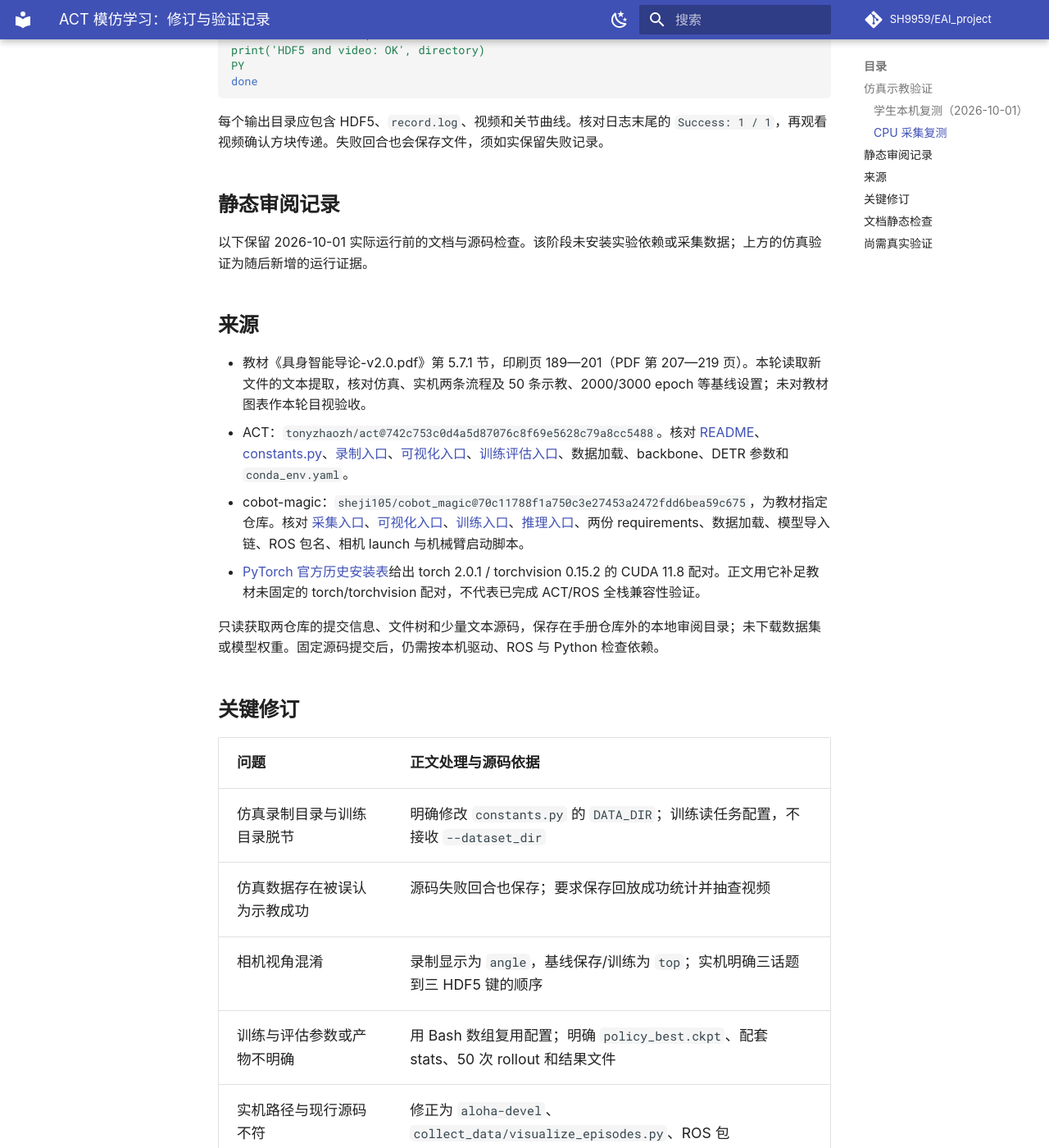
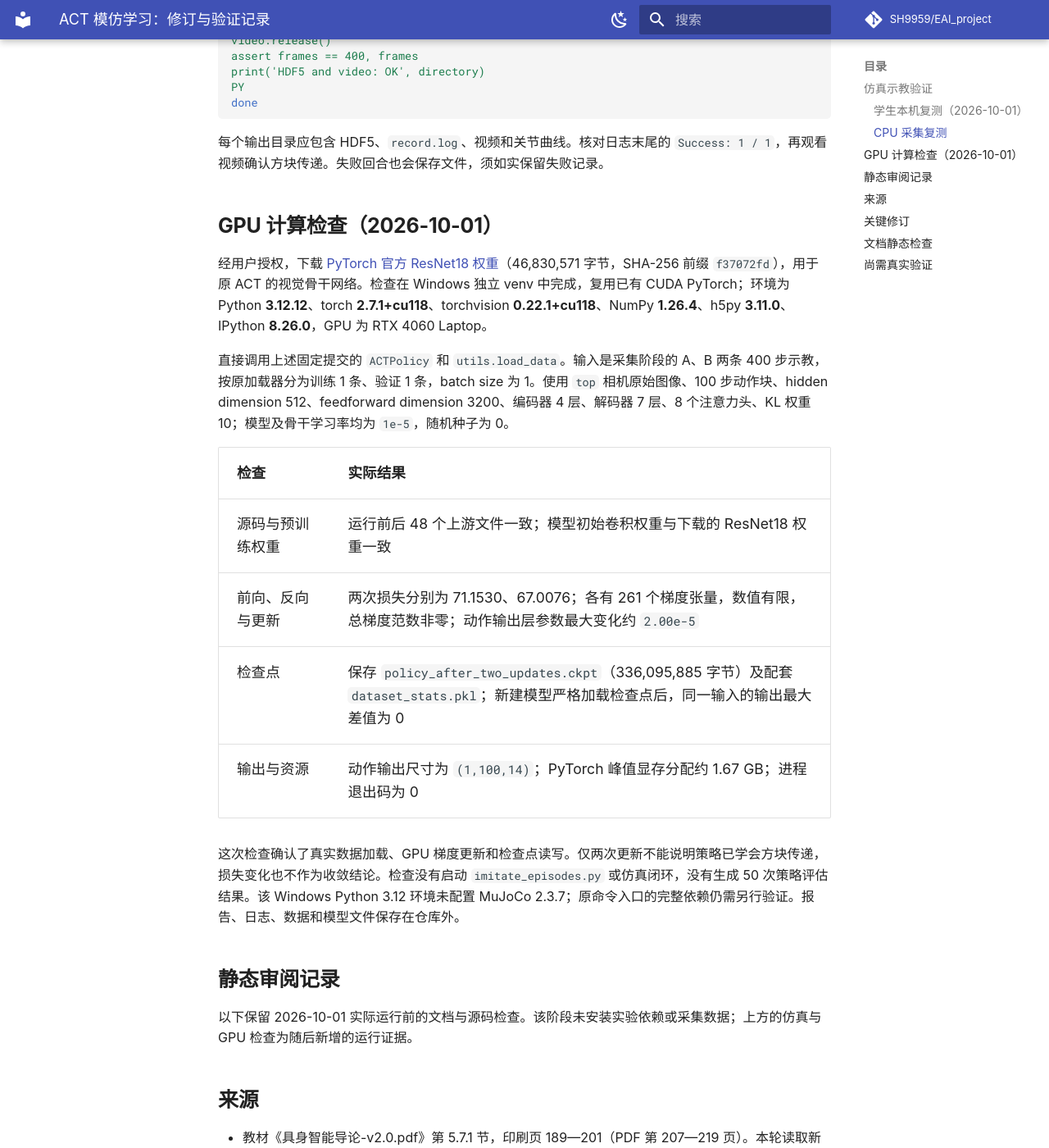
Before and after one commit to SH9959/EAI_experiment_handbook, an MkDocs documentation site: the page built from docs/assets/ch5-imitation/verification.md, in a window 1280 px wide and 1400 px high, scrolled down 2653 px. Shown: the whole window at 82% size. Built offline with MkDocs 1.6.1 and Material for MkDocs 9.7.7, drawn with Linux system fonts in a browser that asks for light colours; comment, search, counter and statistics services are not loaded; some of the changed text lies outside the part shown.

Commit message:
docs(act): record GPU updates and checkpoint validation

```diff
--- a/docs/assets/ch5-imitation/verification.md
+++ b/docs/assets/ch5-imitation/verification.md
@@ -1,10 +1,10 @@
 # ACT 模仿学习：修订与验证记录
 
-更新日期：2026-10-01。**Codex 的两条仿真示教完成采集与回放，成功 2/2；学生随后亲自启动示教入口，新增一条成功记录（1/1）。** 尚未采集 50 条训练数据，也未运行 ACT 训练、策略评估或实机实验。
+更新日期：2026-10-01。**仿真示教采集与回放成功 2/2，学生亲自复测新增成功 1/1；随后完成原 ACT 模型的两次 GPU 参数更新及检查点保存、回读检查。** 尚未运行原训练命令入口、50 条示教的完整基线训练、策略闭环评估或实机实验。
 
 ## 仿真示教验证
 
-本次由 Codex 在 Ubuntu 22.04 虚拟机中执行：4 vCPU、4 GB 内存、约 4 GB 交换空间；Python **3.10.12**、torch **2.0.1+cpu**、MuJoCo **2.3.7**、dm_control **1.0.14**、NumPy **1.26.4**。使用 OSMesa 软件渲染，未下载预训练权重。
+采集阶段由 Codex 在 Ubuntu 22.04 虚拟机中执行：4 vCPU、4 GB 内存、约 4 GB 交换空间；Python **3.10.12**、torch **2.0.1+cpu**、MuJoCo **2.3.7**、dm_control **1.0.14**、NumPy **1.26.4**。使用 OSMesa 软件渲染；该阶段未下载预训练权重，后续 GPU 检查另见下文。
 
 ACT 固定提交为 `742c753c0d4a5d87076c8f69e5628c79a8cc5488`。原始 `record_sim_episodes.py` 分两次执行，每次采集一条，输出到不同目录；未改动上游源码，48 个文件与固定提交逐一核对一致。
 
@@ -100,9 +100,24 @@ done
 
 每个输出目录应包含 HDF5、`record.log`、视频和关节曲线。核对日志末尾的 `Success: 1 / 1`，再观看视频确认方块传递。失败回合也会保存文件，须如实保留失败记录。
 
+## GPU 计算检查（2026-10-01）
+
+经用户授权，下载 [PyTorch 官方 ResNet18 权重](https://download.pytorch.org/models/resnet18-f37072fd.pth)（46,830,571 字节，SHA-256 前缀 `f37072fd`），用于原 ACT 的视觉骨干网络。检查在 Windows 独立 venv 中完成，复用已有 CUDA PyTorch；环境为 Python **3.12.12**、torch **2.7.1+cu118**、torchvision **0.22.1+cu118**、NumPy **1.26.4**、h5py **3.11.0**、IPython **8.26.0**，GPU 为 RTX 4060 Laptop。
+
+直接调用上述固定提交的 `ACTPolicy` 和 `utils.load_data`。输入是采集阶段的 A、B 两条 400 步示教，按原加载器分为训练 1 条、验证 1 条，batch size 为 1。使用 `top` 相机原始图像、100 步动作块、hidden dimension 512、feedforward dimension 3200、编码器 4 层、解码器 7 层、8 个注意力头、KL 权重 10；模型及骨干学习率均为 `1e-5`，随机种子为 0。
+
+| 检查 | 实际结果 |
+|---|---|
+| 源码与预训练权重 | 运行前后 48 个上游文件一致；模型初始卷积权重与下载的 ResNet18 权重一致 |
+| 前向、反向与更新 | 两次损失分别为 71.1530、67.0076；各有 261 个梯度张量，数值有限，总梯度范数非零；动作输出层参数最大变化约 `2.00e-5` |
+| 检查点 | 保存 `policy_after_two_updates.ckpt`（336,095,885 字节）及配套 `dataset_stats.pkl`；新建模型严格加载检查点后，同一输入的输出最大差值为 0 |
+| 输出与资源 | 动作输出尺寸为 `(1,100,14)`；PyTorch 峰值显存分配约 1.67 GB；进程退出码为 0 |
+
+这次检查确认了真实数据加载、GPU 梯度更新和检查点读写。仅两次更新不能说明策略已学会方块传递，损失变化也不作为收敛结论。检查没有启动 `imitate_episodes.py` 或仿真闭环，没有生成 50 次策略评估结果。该 Windows Python 3.12 环境未配置 MuJoCo 2.3.7；原命令入口的完整依赖仍需另行验证。报告、日志、数据和模型文件保存在仓库外。
+
 ## 静态审阅记录
 
-以下保留 2026-10-01 实际运行前的文档与源码检查。该阶段未安装实验依赖或采集数据；上方的仿真验证为随后新增的运行证据。
+以下保留 2026-10-01 实际运行前的文档与源码检查。该阶段未安装实验依赖或采集数据；上方的仿真与 GPU 检查为随后新增的运行证据。
 
 ## 来源
 
@@ -111,7 +126,7 @@ done
 - cobot-magic：`sheji105/cobot_magic@70c11788f1a750c3e27453a2472fdd6bea59c675`，为教材指定仓库。核对 [采集入口](https://github.com/sheji105/cobot_magic/blob/70c11788f1a750c3e27453a2472fdd6bea59c675/collect_data/collect_data.py)、[可视化入口](https://github.com/sheji105/cobot_magic/blob/70c11788f1a750c3e27453a2472fdd6bea59c675/collect_data/visualize_episodes.py)、[训练入口](https://github.com/sheji105/cobot_magic/blob/70c11788f1a750c3e27453a2472fdd6bea59c675/aloha-devel/act/train.py)、[推理入口](https://github.com/sheji105/cobot_magic/blob/70c11788f1a750c3e27453a2472fdd6bea59c675/aloha-devel/act/inference.py)、两份 requirements、数据加载、模型导入链、ROS 包名、相机 launch 与机械臂启动脚本。
 - [PyTorch 官方历史安装表](https://pytorch.org/get-started/previous-versions/#v201)给出 torch 2.0.1 / torchvision 0.15.2 的 CUDA 11.8 配对。正文用它补足教材未固定的 torch/torchvision 配对，不代表已完成 ACT/ROS 全栈兼容性验证。
 
-只读获取两仓库的提交信息、文件树和少量文本源码，保存在手册仓库外的本地审阅目录；未下载数据集或模型权重。固定源码提交后，仍需按本机驱动、ROS 与 Python 检查依赖。
+静态审阅阶段只读获取两仓库的提交信息、文件树和少量文本源码，保存在手册仓库外的本地审阅目录；该阶段未下载数据集或模型权重。固定源码提交后，仍需按本机驱动、ROS 与 Python 检查依赖。
 
 ## 关键修订
 
@@ -152,7 +167,7 @@ done
 
 ## 尚需真实验证
 
-1. 在匹配的 CUDA 环境完成训练入口的依赖和数据加载检查；本次 CPU 环境仅验证示教采集。
+1. 在同时支持 CUDA 与 MuJoCo 2.3.7 的 Python 环境运行原 `imitate_episodes.py` 入口。现已通过原模型和数据加载器的两次 GPU 更新检查，但现用 Python 3.12 没有 MuJoCo 2.3.7 的对应预编译包，尚未验证原入口及仿真依赖。
 2. 采集 50 条、运行短训练流程，再训练完整基线并评估 50 次；保存真实成功数、平均回报和失败视频。
 3. 实机需实验台提供可用 ROS/Python 环境。上游 requirements 未锁定全部传递依赖，`cv_bridge` 与 Conda 的兼容性、`robomimic`/`diffusers` 的导入链尚未在该主机验证。
 4. 完成 CAN/相机序列号配置、三相机与四臂话题核对后，再采集、训练和在设备负责人现场监督下推理。
```
